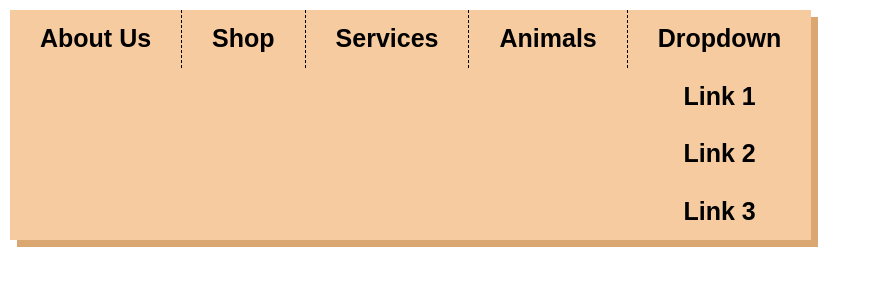
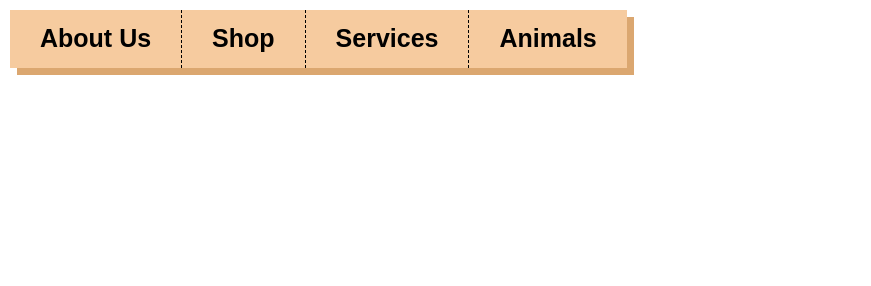
Before and after one commit to GigaScratch/PawfectionPets, a plain HTML site: page index.html in a window 1280 px wide. Shown: the whole page, without its empty margins (0-871 px from the left). Drawn offline with nearby package versions, Linux system fonts and the light colour scheme.

Commit message:
multibrowser support fort navbar

```diff
--- a/css/stylesheet.css
+++ b/css/stylesheet.css
@@ -1,8 +1,9 @@
 ul {
     list-style-type: none;
     margin: 10px 10px;
+    display: table;
+    width: fit-content;
     padding: 0;
-    width: fit-content;
     overflow: hidden;
     background-color: #f6cb9f;
     box-shadow: 7px 7px #dba770;
@@ -21,14 +22,12 @@ li a, .dropbtn {
     display: block;
     color: black;
     font-family: Arial, Helvetica, sans-serif;
-    font-weight: bold   ;
+    font-weight: bold;
     font-size: 25px;
     text-align: center;
     padding: 10px 30px;
     text-decoration: none;
 }
-
-  /* Change the link color to #111 (black) on hover */
 li a:hover, .dropdown:hover .dropbtn {
     background-color: #ba8043;
     color: white;
--- a/index.html
+++ b/index.html
@@ -13,17 +13,6 @@
                 <li><a href="shop.html">Shop</a></li>
                 <li><a href="services.html">Services</a></li>
                 <li><a href="animals.html">Animals</a></li>
-                <li class="dropdown">
-                    <a href="javascript:void(0)" class="dropbtn">Dropdown</a>
-                    <div class="dropdown-content">
-                      <a href="#">Link 1</a>
-                      <a href="#">Link 2</a>
-                      <a href="#">Link 3</a>
-                    </div>
-
-
-
-
             </ul>
         </nav>
         <script src="https://code.jquery.com/jquery-3.3.1.slim.min.js" integrity="sha384-q8i/X+965DzO0rT7abK41JStQIAqVgRVzpbzo5smXKp4YfRvH+8abtTE1Pi6jizo" crossorigin="anonymous"></script>
```
